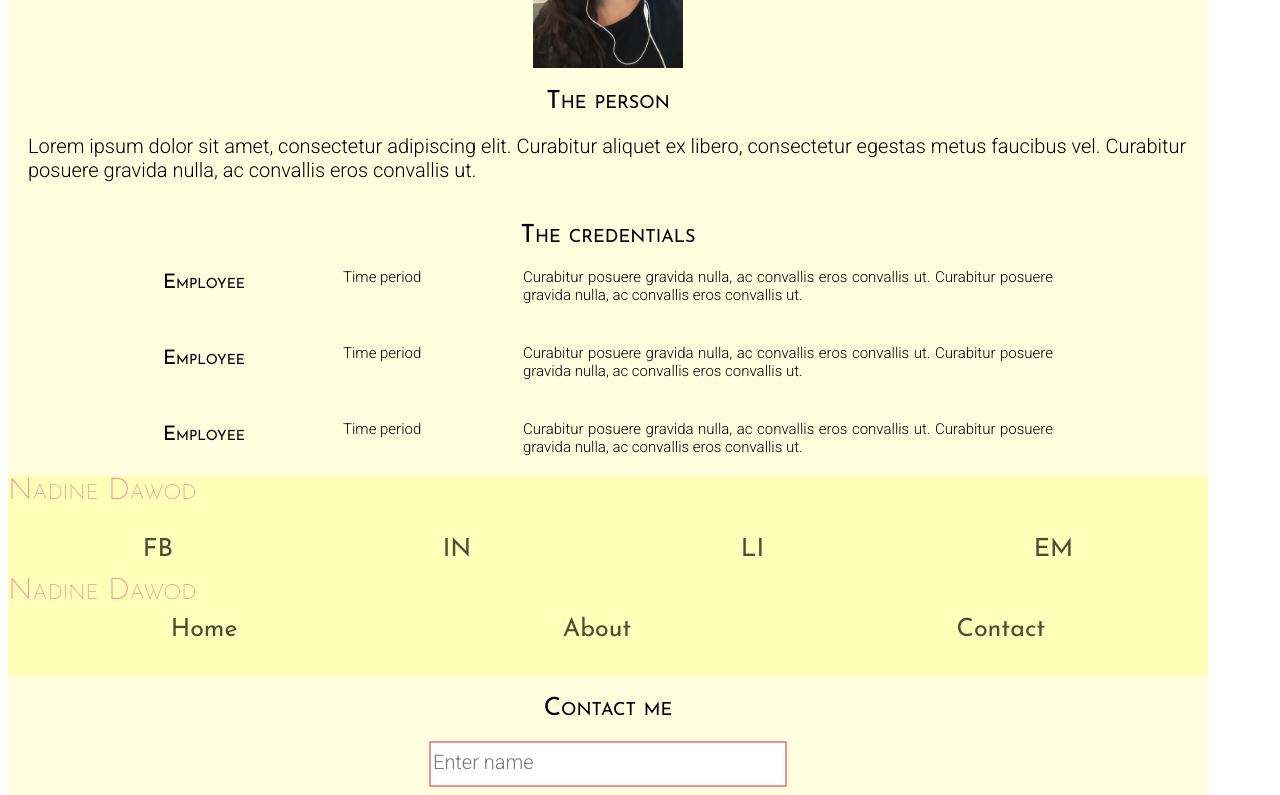
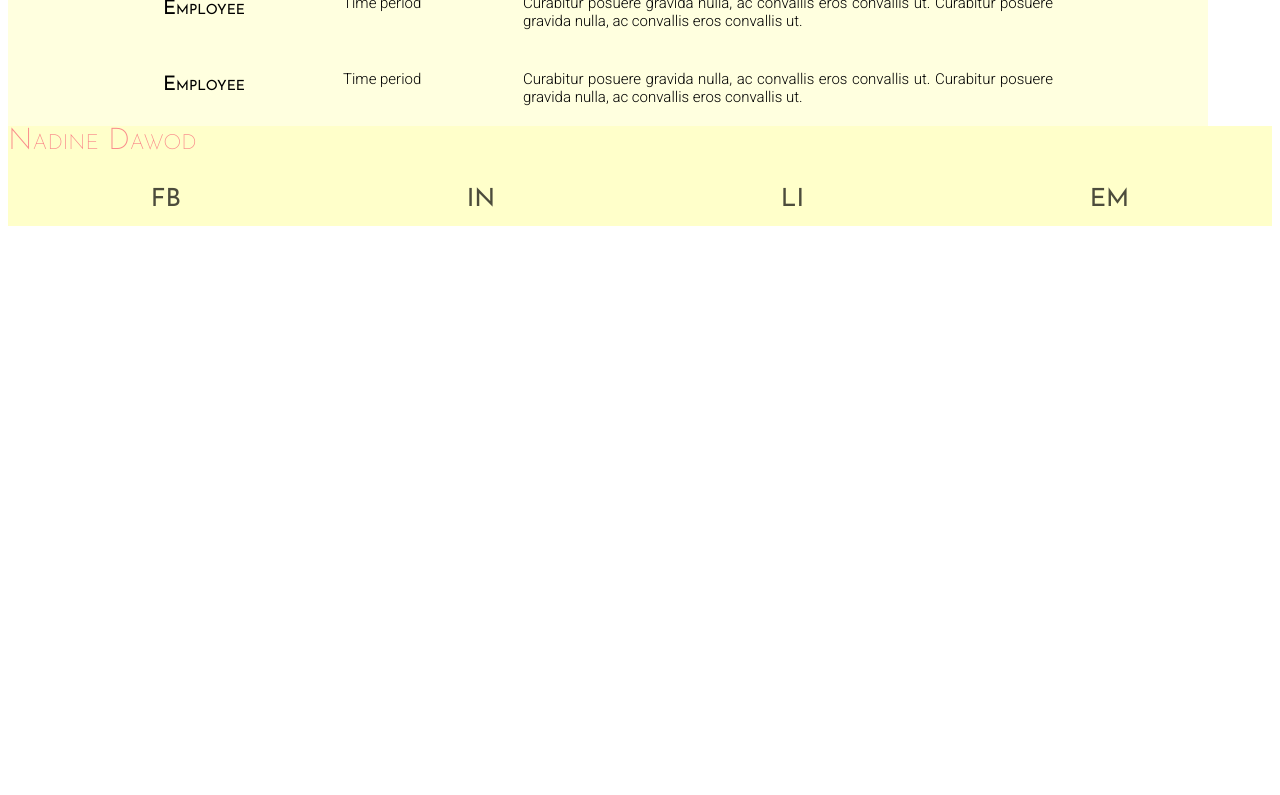
Before and after one commit to nadine-dawod/rct-chg-website, a React (Create React App) app: page /About in a window 1280 px wide. Shown: the part 600-1395 px from the top of the page. After the commit the page ends 834 px from the top, so only its background shows below. Built offline with nearby package versions, Linux system fonts and the light colour scheme.

Commit message:
fixing routing
managed to fix routing for the pages that are linked in the header. page called home set as landing page.

```diff
--- a/package.json
+++ b/package.json
@@ -12,6 +12,7 @@
     "@testing-library/user-event": "^13.5.0",
     "react": "^18.2.0",
     "react-dom": "^18.2.0",
+    "react-router-dom": "^6.19.0",
     "react-scripts": "5.0.1",
     "sass": "^1.69.5",
     "web-vitals": "^2.1.4"
--- a/src/App.js
+++ b/src/App.js
@@ -1,3 +1,4 @@
+import { BrowserRouter, Route, Routes } from "react-router-dom";
 import Header from "./Components/Header";
 import Footer from "./Components/Footer";
 import Home from "./Components/Home";
@@ -7,28 +8,18 @@ import Contact from "./Components/Contact";
 
 function App() {
   return (
-    <div>
+    <BrowserRouter>
 
-    <Header></Header>
-    <Home></Home>
-    <About></About>
-    <Contact></Contact>
-    <Footer></Footer>
+      <div><Header /></div>
+      <Routes>
+        <Route path="/" element=<Home />/>
+        <Route path="/About" element=<About />/>
+        <Route path="/Contact" element=<Contact />/>
+      </Routes>
+      <div><Footer /></div>
 
-
-    </div>
+    </BrowserRouter>
   );
 }
 
 export default App;
-
-
-
-/*
-Also test in your App.js how you can
-display your different pages and components.
-Think about if they display as you wish
-or if you actually have to think a
-little bit about how you structure
-your components in your App.js?
- */
--- a/src/Components/About.js
+++ b/src/Components/About.js
@@ -7,7 +7,6 @@ const About = () => {
 
     <div className="PageBodies">
 
-    <Header></Header>
 
         <img src={NadinePicture} className="ProfilePicture" alt="Profile Pictue of Nadine" />
 
@@ -34,7 +33,6 @@ const About = () => {
        <p className="CV-Para 3">Curabitur posuere gravida nulla, ac convallis eros convallis ut. Curabitur posuere gravida nulla, ac convallis eros convallis ut.</p>
         </div>
 
-    <Footer></Footer>
     </div>
     )
 }
--- a/src/Components/Contact.js
+++ b/src/Components/Contact.js
@@ -7,14 +7,11 @@ const Contact = () => {
 
         <div className="PageBodies">
 
-        <Header></Header>
 
         <h2 className="PageHeader">Contact me</h2>
 
         <ContactForm></ContactForm>
 
-
-        <Footer></Footer>
     </div>
     )
 }
--- a/src/Components/Header.js
+++ b/src/Components/Header.js
@@ -1,7 +1,7 @@
 import Home from "./Home";
 import About from "./About";
 import Contact from "./Contact";
-
+import {Link} from "react-router-dom";
 
 
 const Header = () => {
@@ -14,9 +14,9 @@ const Header = () => {
         <nav className="Nav-Bar">
 
             <ul className="Nav-List">
-                <li className="Nav-Link"><a href="./Home">Home</a></li>
-                <li className="Nav-Link"><a href="./About">About</a></li>
-                <li className="Nav-Link"><a href="./Contact">Contact</a></li>
+                <li className="Nav-Link"><Link className="Link" to="/">Home</Link></li>
+                <li className="Nav-Link"><Link className="Link" to="/About">About</Link></li>
+                <li className="Nav-Link"><Link className="Link" to="/Contact">Contact</Link></li>
             </ul>
         </nav>
         </header>
--- a/src/Styles/_Header.scss
+++ b/src/Styles/_Header.scss
@@ -30,13 +30,13 @@
   @include logo;
 }
 
-.Nav-Link a {
+.Nav-Link .Link {
   @include headerfooter-links;
   text-decoration: none;
   padding: 20px;
 }
 
-.Nav-Link a:hover {
+.Nav-Link .Link:hover {
   background-color: rgb(250,250,250);
   font-size: 35px;
   cursor: pointer;
--- a/src/index.css
+++ b/src/index.css
@@ -89,7 +89,7 @@
   margin-bottom: 10px;
 }
 
-.Nav-Link a {
+.Nav-Link .Link {
   font-family: "Josefin Sans", sans-serif;
   font-weight: 400;
   color: rgba(0, 0, 0, 0.7);
@@ -98,7 +98,7 @@
   padding: 20px;
 }
 
-.Nav-Link a:hover {
+.Nav-Link .Link:hover {
   background-color: rgb(250, 250, 250);
   font-size: 35px;
   cursor: pointer;
```
Also changed, not shown: 1 other file (tests, documents, lock files or other folders).
